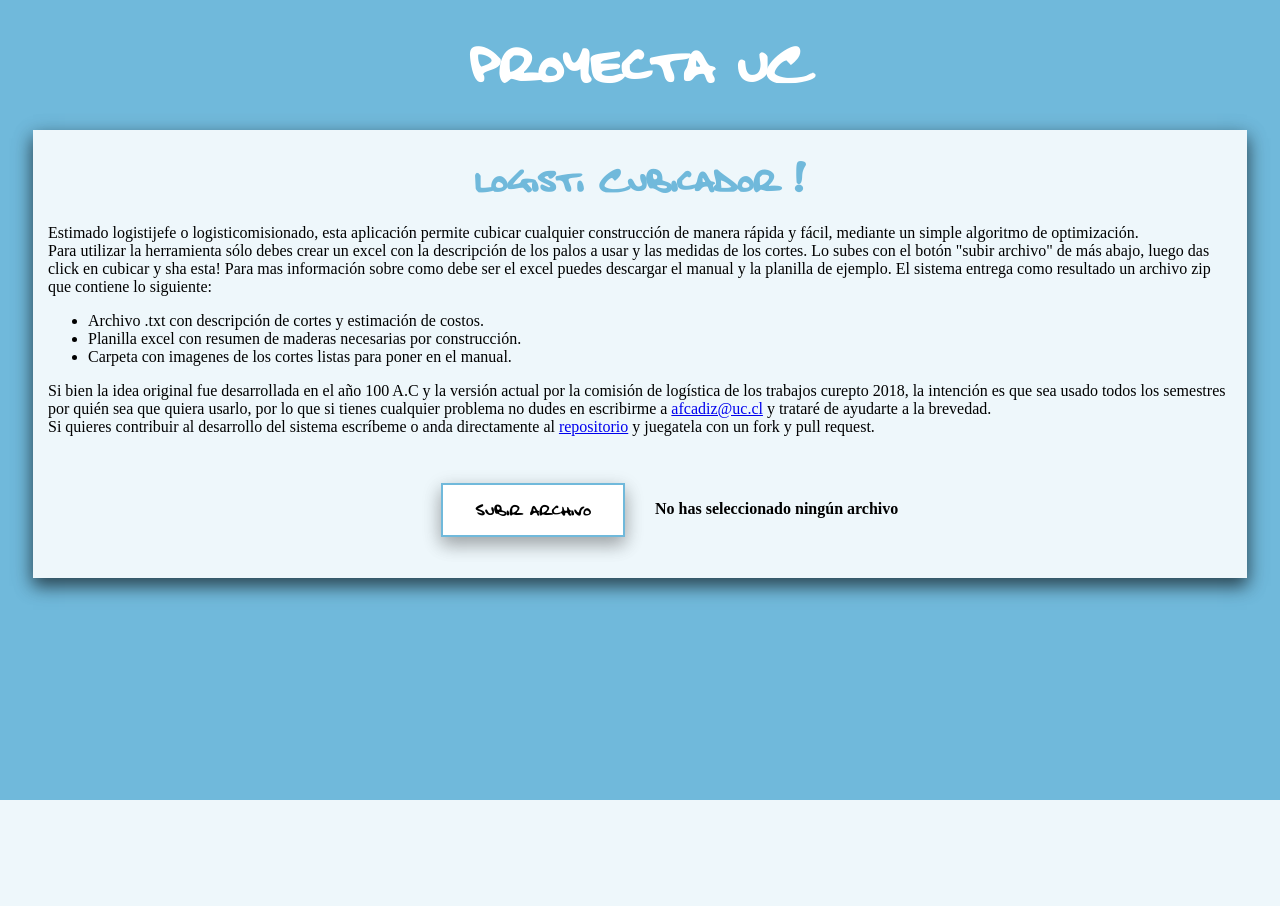
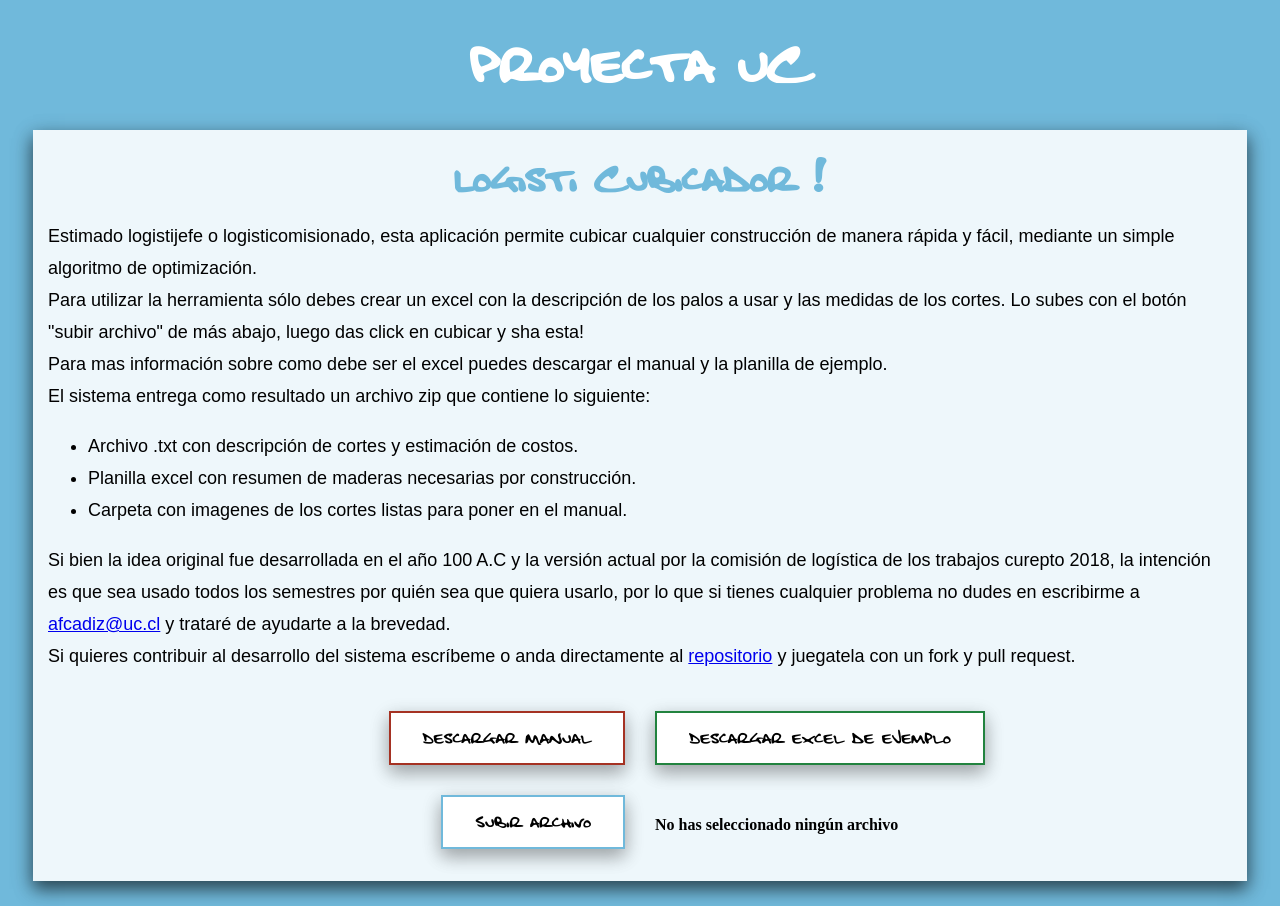
Before and after one commit to trabajosproyecta/cubicator3000, a Flask app: page / in a window 1280 px wide. Before the commit the page ends 800 px from the top, so only its background shows below. Run offline with Flask 2, Linux system fonts and the light colour scheme.

Commit message:
added manual and excel download buttons and formatted text

```diff
--- a/app/static/style.css
+++ b/app/static/style.css
@@ -49,7 +49,14 @@ h1 {
     color: white;
     margin-bottom: 15px;
 }
-
+.title_text{
+   color: #000000;
+   font-family: 'Raleway',sans-serif;
+   font-size: 18px;
+   font-weight: 500;
+   line-height: 32px;
+   margin: 0 0 24px;
+}
 /* The close button */
 .closebtn {
     margin-left: 15px;
@@ -62,6 +69,61 @@ h1 {
     transition: 0.3s;
 
 }
+
+.downloables {
+    display: block;
+    text-align: center;
+}
+
+.excel_d {
+    display: block;
+    text-align: left;
+
+
+}
+
+#excel_d_button {
+    font-weight: 500;
+    font-size: 16px;
+    box-shadow: 0 8px 16px 0 rgba(0,0,0,0.2), 0 6px 20px 0 rgba(0,0,0,0.19);
+    transition-duration: 0.4s;
+    background-color: white;
+    color: black;
+    border: 2px solid #22833f;
+    padding: 15px 32px;
+    text-align: center;
+    text-decoration: none;
+    display: inline-block;
+    cursor:pointer;
+    font-family:trial
+}
+#excel_d_button:hover{
+    background-color: #22833f; /* Green */
+    color: white;
+}
+
+#pdf_d_button {
+    font-weight: 500;
+    font-size: 16px;
+    box-shadow: 0 8px 16px 0 rgba(0,0,0,0.2), 0 6px 20px 0 rgba(0,0,0,0.19);
+    transition-duration: 0.4s;
+    background-color: white;
+    color: black;
+    border: 2px solid #a53223;
+    padding: 15px 32px;
+    text-align: center;
+    text-decoration: none;
+    display: inline-block;
+    cursor:pointer;
+    font-family:trial
+}
+#pdf_d_button:hover{
+    background-color: #a53223; /* Green */
+    color: white;
+}
+
+
+
 
 .excel_form {
     display: block;
@@ -79,9 +141,9 @@ h1 {
 #preview{
     display: block;
     text-align: left;
-    margin-top: 12px;
+}
 
-}
+
 
 
 /* Clear floats after the columns */
@@ -114,7 +176,6 @@ h1 {
     padding: 15px 32px;
     text-align: center;
     text-decoration: none;
-    display: inline-block;
     font-size: 16px;
     box-shadow: 0 8px 16px 0 rgba(0,0,0,0.2), 0 6px 20px 0 rgba(0,0,0,0.19);
     transition-duration: 0.4s;
@@ -139,21 +200,9 @@ h1 {
     padding: 15px 32px;
     text-align: center;
     text-decoration: none;
-    display: inline-block;
     font-size: 16px;
     box-shadow: 0 8px 16px 0 rgba(0,0,0,0.2), 0 6px 20px 0 rgba(0,0,0,0.19);
     transition-duration: 0.4s;    font-weight: 700;
-    background-color: white;
-    color: black;
-    border: 2px solid #70b9db;
-    display: inline-block;
-    padding: 15px 32px;
-    text-align: center;
-    text-decoration: none;
-    display: inline-block;
-    font-size: 16px;
-    box-shadow: 0 8px 16px 0 rgba(0,0,0,0.2), 0 6px 20px 0 rgba(0,0,0,0.19);
-    transition-duration: 0.4s;
     cursor:pointer;
     display:none;
     font-family:trial
--- a/app/templates/index.html
+++ b/app/templates/index.html
@@ -17,7 +17,7 @@
 </head>
 
 <body>
-  <h1 class="proyecta">Proyecta UC</h1>
+    <h1 class="proyecta">Proyecta UC</h1>
     <div class="mainbox">
         <div class="title_text">
             <h1>Logisti Cubicador !</h1>
@@ -27,9 +27,9 @@
 
                 Para utilizar la herramienta sólo debes crear un excel con la descripción de los palos a usar y las medidas
                 de los cortes.
-                 Lo subes con el botón "subir archivo" de más abajo, luego das click en cubicar y sha esta! Para mas información sobre como
-                debe ser el excel
-                puedes descargar el manual y la planilla de ejemplo. El sistema entrega como resultado un archivo zip que
+                 Lo subes con el botón "subir archivo" de más abajo, luego das click en cubicar y sha esta! <br>
+                Para mas información sobre como debe ser el excel puedes descargar el manual y la planilla de ejemplo. <br>
+                El sistema entrega como resultado un archivo zip que
                 contiene lo siguiente: <br>
             </p>
             <ul>
@@ -49,12 +49,29 @@
             </p>
         </div>
 
+        <div class="downloables">
+            <div class="row">
+                <div class="column" >
+                    <a class="pdf_d" href="{{ url_for('static', filename='public/manual.pdf') }}" download="manual.pdf">
+                        <button id="pdf_d_button">Descargar Manual</button>
+                    </a>
+                </div>
+                <div class="column">
+                    <a class="excel_d" href="{{ url_for('static', filename='public/excel_ejemplo.xlsx') }}" download="excel_ejemplo.xlsx">
+                        <button id="excel_d_button">Descargar excel de ejemplo</button>
+                    </a>
+                </div>
+
+            </div>
+
+        </div>
+
         <div class="excel_form">
             <form method=post enctype=multipart/form-data>
                 <div class="row">
                     <div class="column">
-                        <p><input type=file name=file id="file" class="inputfile">
-                            <label for="file">Subir archivo</label>
+                        <input type=file name=file id="file" class="inputfile">
+                        <label for="file">Subir archivo</label>
                     </div>
 
                     <div class="column" id="preview">
```
Also changed, not shown: 1 other file.
